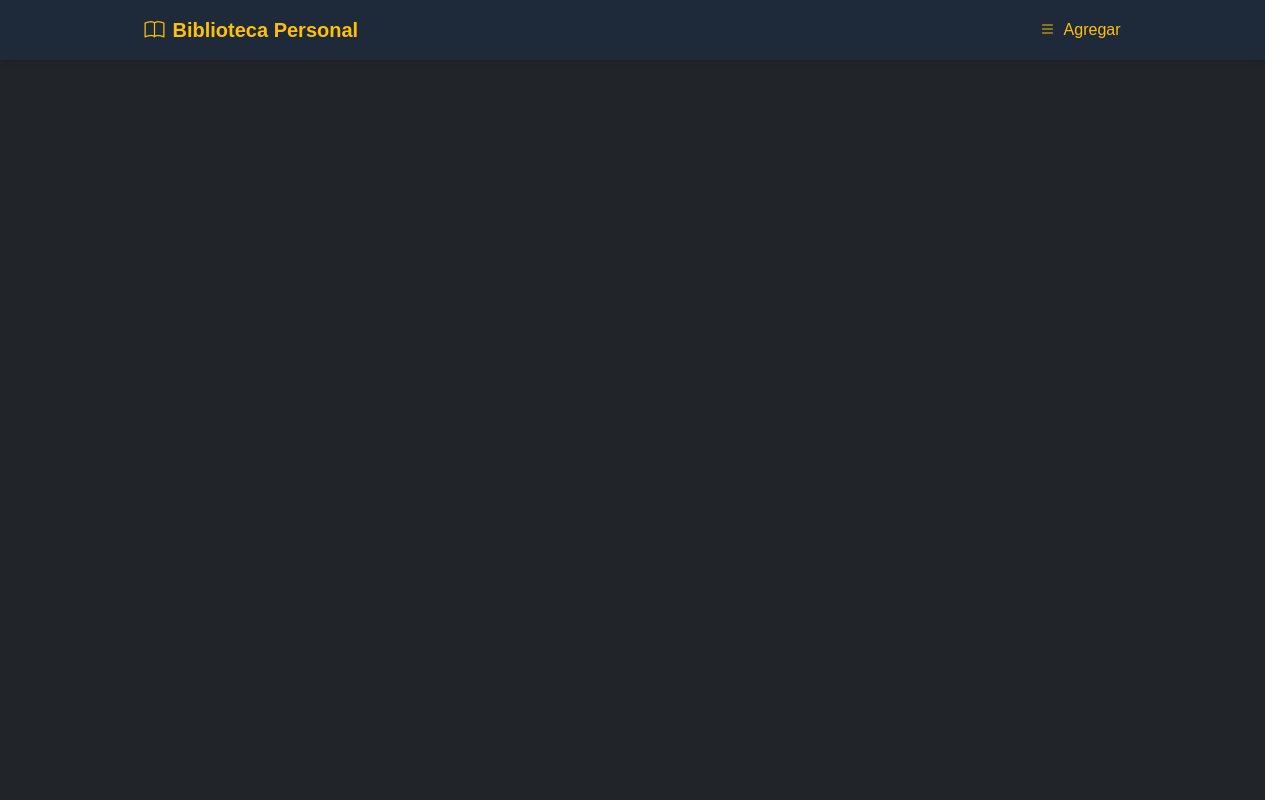
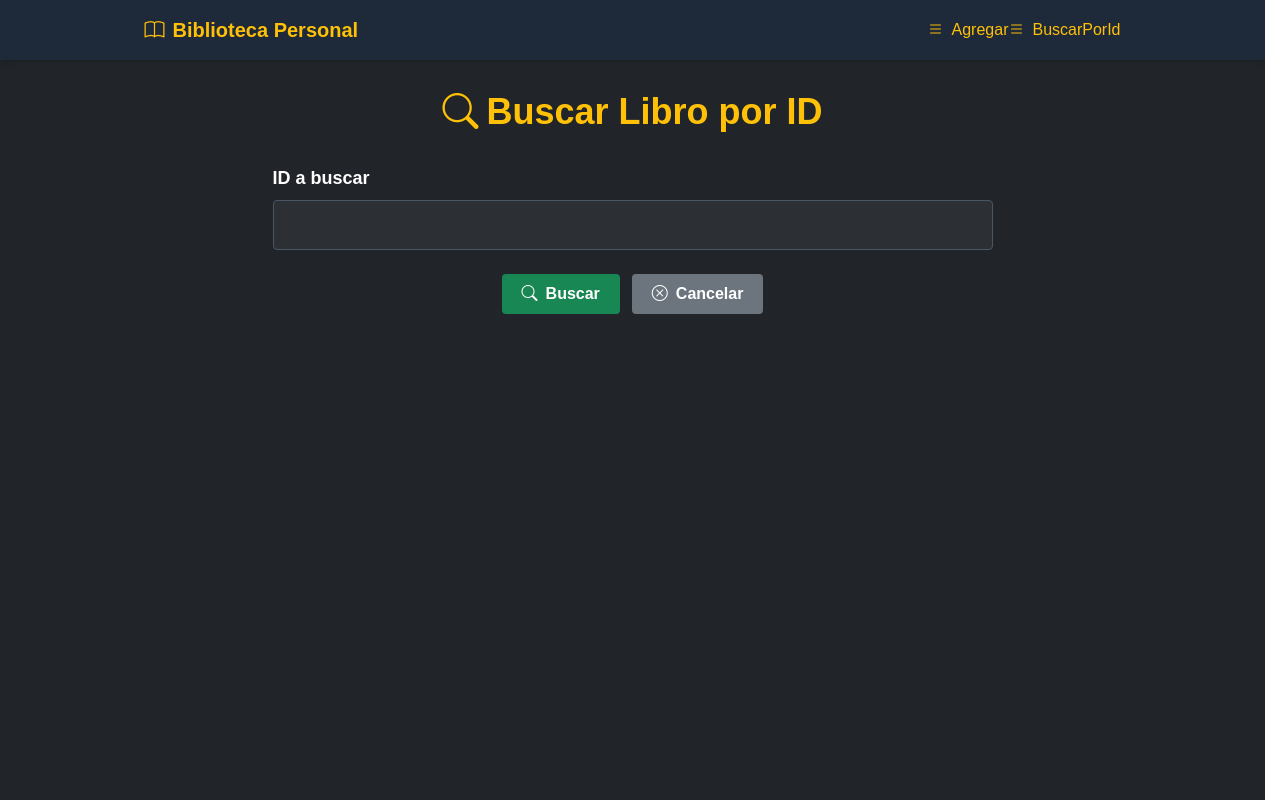
Before and after one commit to VictorCarmonaMoraza/React_FastAPI_2027, a React (Vite) app: page /buscar-por-id in a window 1280 px wide. Built offline with nearby package versions, Linux system fonts and the light colour scheme.

Commit message:
servicio de buscar libro por id

```diff
--- a/src/App.jsx
+++ b/src/App.jsx
@@ -1,5 +1,6 @@
 import ListadoLibros from "./libros/ListadoLibros";
 import AgregarLibro from "./libros/AgregarLibro";
+import BuscarLibroPorId from "./libros/BuscarLibroPorId";
 import Navegacion from "./componentes/Navegacion";
 import { Routes, Route } from "react-router-dom";
 
@@ -12,6 +13,7 @@ function App() {
       <Routes>
         <Route path="/" element={<ListadoLibros />} />
         <Route path="/agregar" element={<AgregarLibro />} />
+        <Route path="/buscar-por-id" element={<BuscarLibroPorId />} />
       </Routes>
 
     </main>
--- a/src/api/libros.js
+++ b/src/api/libros.js
@@ -52,4 +52,11 @@ async function crearLibro(libro) {
   return respuesta.data;
 }
 
-export { api, urlBase, listarLibros, crearLibro };
+// Busca un libro por su ID
+async function buscarLibroPorId(id) {
+  debugger;
+  const respuesta = await api.get(`/${id}`);
+  return respuesta.data;
+}
+
+export { api, urlBase, listarLibros, crearLibro, buscarLibroPorId };
--- a/src/componentes/Navegacion.jsx
+++ b/src/componentes/Navegacion.jsx
@@ -25,6 +25,17 @@ function Navegacion() {
             <i className="bi bi-list mr-2"></i>
             Agregar
           </NavLink>
+          <NavLink
+            className={({ isActive }) =>
+              `flex items-center no-underline transition ${
+                isActive ? "text-[#ffc107]" : "text-[#ffc107] hover:text-yellow-300"
+              }`
+            }
+            to="/buscar-por-id"
+          >
+            <i className="bi bi-list mr-2"></i>
+            BuscarPorId
+          </NavLink>
         </div>
 
       </div>
--- /dev/null
+++ b/src/libros/BuscarLibroPorId.jsx
@@ -0,0 +1,178 @@
+import { useState } from "react";
+import { useNavigate } from "react-router-dom";
+import { buscarLibroPorId } from "../api/libros";
+
+
+function BuscarLibroPorId() {
+
+  // Hook que permite navegar entre las diferentes rutas de React.
+  const navigate = useNavigate();
+
+  // Estado que almacena el ID introducido por el usuario.
+    const [id, setId] = useState("");
+    const [libro, setLibro] = useState(null);
+
+  // Estado que controla el mensaje que mostramos al usuario.
+  const [mensaje, setMensaje] = useState("");
+
+  // ============================================================
+  // MANEJAR CAMBIO DEL INPUT
+  // ============================================================
+
+  // Se ejecuta cada vez que el usuario escribe en el campo ID.
+function manejarCambio(evento) {
+  const valor = evento.target.value;
+
+  setId(valor);
+
+  // Si el input queda vacío, borramos el libro mostrado
+  if (valor === "") {
+    setLibro(null);
+  }
+}
+
+  // ============================================================
+  // BUSCAR LIBRO
+  // ============================================================
+
+async function manejarSubmit(evento) {
+
+  evento.preventDefault();
+
+  try {
+      debugger;
+      const libro = await buscarLibroPorId(id);
+      setLibro(libro);
+
+    console.log("Libro encontrado:", libro);
+
+  } catch (error) {
+
+    console.error("Error al buscar el libro:", error);
+
+  }
+}
+
+  // ============================================================
+  // CANCELAR
+  // ============================================================
+
+  function cancelar() {
+
+    // Mostramos un mensaje informando de que se ha cancelado
+    // la operación.
+    setMensaje("La operación ha sido cancelada");
+
+    // Después de 2 segundos eliminamos el mensaje.
+    setTimeout(() => {
+      setMensaje("");
+    }, 2000);
+
+    // De momento no navegamos.
+    // navigate("/");
+  }
+
+  // ============================================================
+  // HTML / JSX
+  // ============================================================
+
+  return (
+    <div className="mx-auto mt-8 max-w-3xl px-6">
+
+      {/* Título de la pantalla */}
+      <h2 className="mb-8 text-center text-4xl font-semibold text-[#ffc107]">
+        <i className="bi bi-search mr-2"></i>
+        Buscar Libro por ID
+      </h2>
+
+      {/* Formulario */}
+      <form onSubmit={manejarSubmit}>
+
+        {/* Campo para introducir el ID */}
+        <div className="mb-6">
+
+          <label
+            htmlFor="id"
+            className="mb-2 block text-lg font-semibold"
+          >
+            ID a buscar
+          </label>
+
+          <input
+            type="number"
+            id="id"
+            name="id"
+            value={id}
+            onChange={manejarCambio}
+            className="w-full rounded border border-gray-600 bg-[#2c3034] px-4 py-3 text-white outline-none focus:border-[#ffc107]"
+            required
+          />
+
+        </div>
+
+        {/* Botones */}
+        <div className="flex justify-center gap-3">
+
+          {/* Botón Buscar */}
+          <button
+            type="submit"
+            className="rounded bg-[#198754] px-5 py-2 font-semibold text-white hover:bg-[#157347]"
+          >
+            <i className="bi bi-search mr-2"></i>
+            Buscar
+          </button>
+
+          {/* Botón Cancelar */}
+          <button
+            type="button"
+            onClick={cancelar}
+            className="rounded bg-[#6c757d] px-5 py-2 font-semibold text-white hover:bg-[#5c636a]"
+          >
+            <i className="bi bi-x-circle mr-2"></i>
+            Cancelar
+          </button>
+
+        </div>
+
+        {/* Mensaje de cancelación */}
+        {mensaje && (
+          <div className="mt-4 rounded-lg border border-yellow-500 bg-yellow-100 px-4 py-3 text-yellow-800">
+            {mensaje}
+          </div>
+        )}
+
+      </form>
+
+{libro && (
+  <div className="mt-8 overflow-hidden rounded-lg border border-gray-600 bg-[#2c3034]">
+
+    {/* Cabecera */}
+    <div className="grid grid-cols-4 bg-[#ffc107] px-6 py-3 font-semibold text-black">
+      <span>ID</span>
+      <span>Título</span>
+      <span>Autor</span>
+      <span>Rating</span>
+    </div>
+
+    {/* Registro del libro */}
+    <div className="grid grid-cols-4 items-center px-6 py-4 text-white">
+
+      <span>{libro.id}</span>
+
+      <span>{libro.titulo}</span>
+
+      <span>{libro.autor}</span>
+
+      <span>{libro.rating}</span>
+
+    </div>
+
+  </div>
+)}
+
+
+    </div>
+  );
+}
+
+export default BuscarLibroPorId;
```
